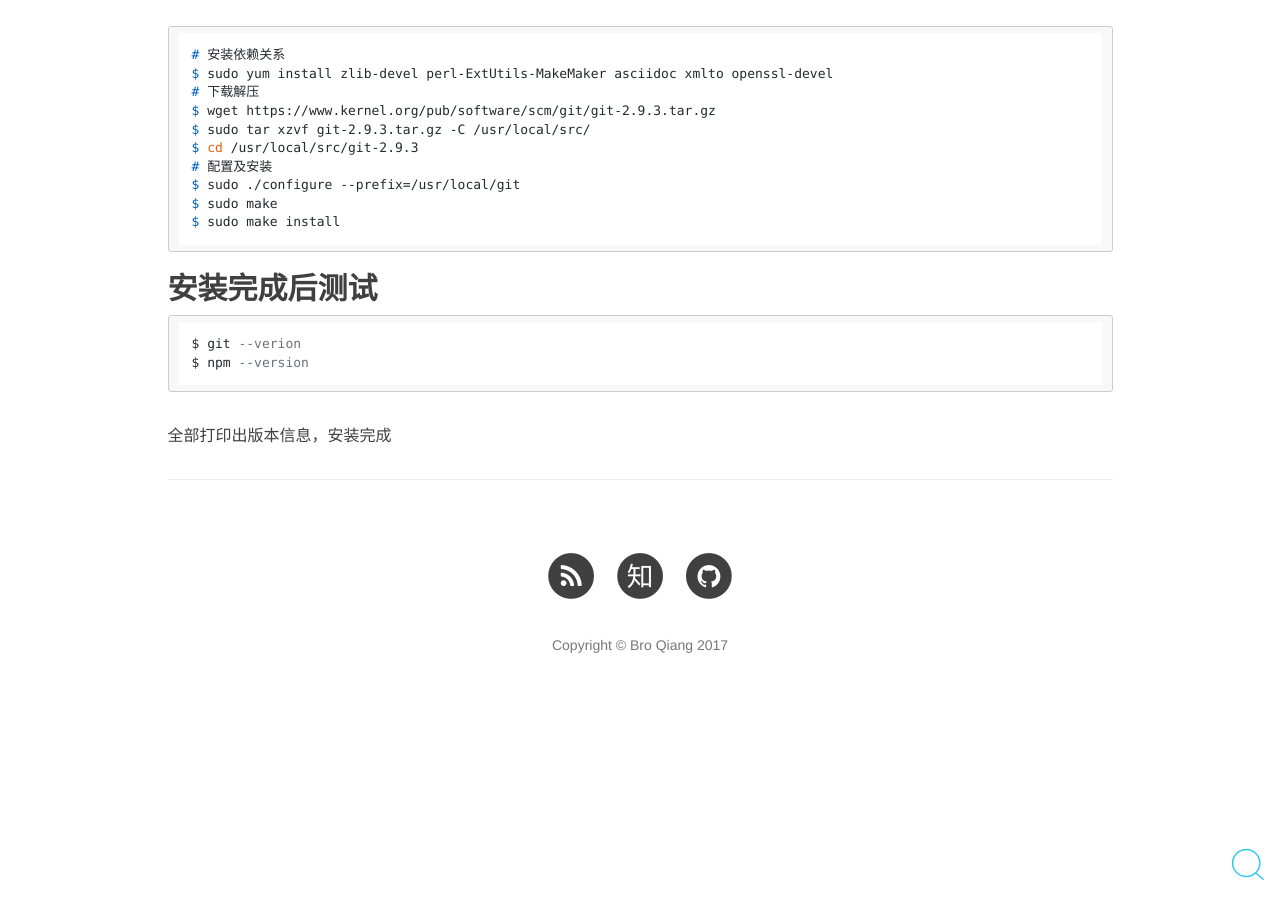
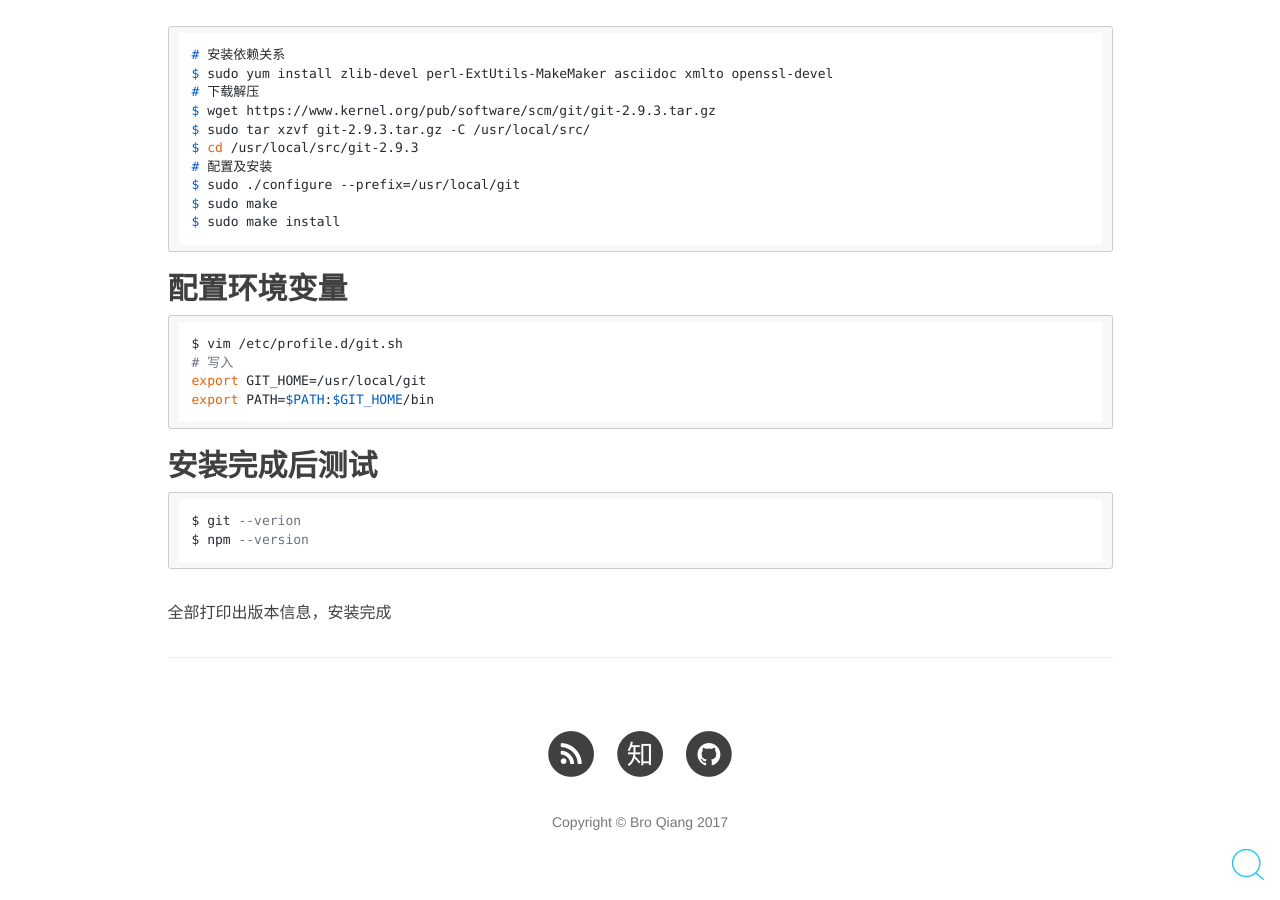
Before and after one commit to BroQiang/broqiang.github.io, a Jekyll site: the page built from _posts/2017-02-18-Git-Install.md, in a window 1280 px wide and 900 px high, scrolled down 1061 px. Built offline with Jekyll 4.4.1, drawn with Linux system fonts in a browser that asks for light colours; nearby versions of some CDN libraries; comment, search, counter and statistics services are not loaded; before the commit the page ends 1783 px from its top, so only the background shows below that.

Commit message:
更新git安装文档

````diff
--- a/_posts/2017-02-18-Git-Install.md
+++ b/_posts/2017-02-18-Git-Install.md
@@ -46,6 +46,16 @@ $ sudo make
 $ sudo make install
 ```
 
+
+## 配置环境变量
+
+```shell
+$ vim /etc/profile.d/git.sh
+# 写入
+export GIT_HOME=/usr/local/git
+export PATH=$PATH:$GIT_HOME/bin
+```
+
 ## 安装完成后测试
 
 ```shell
````
